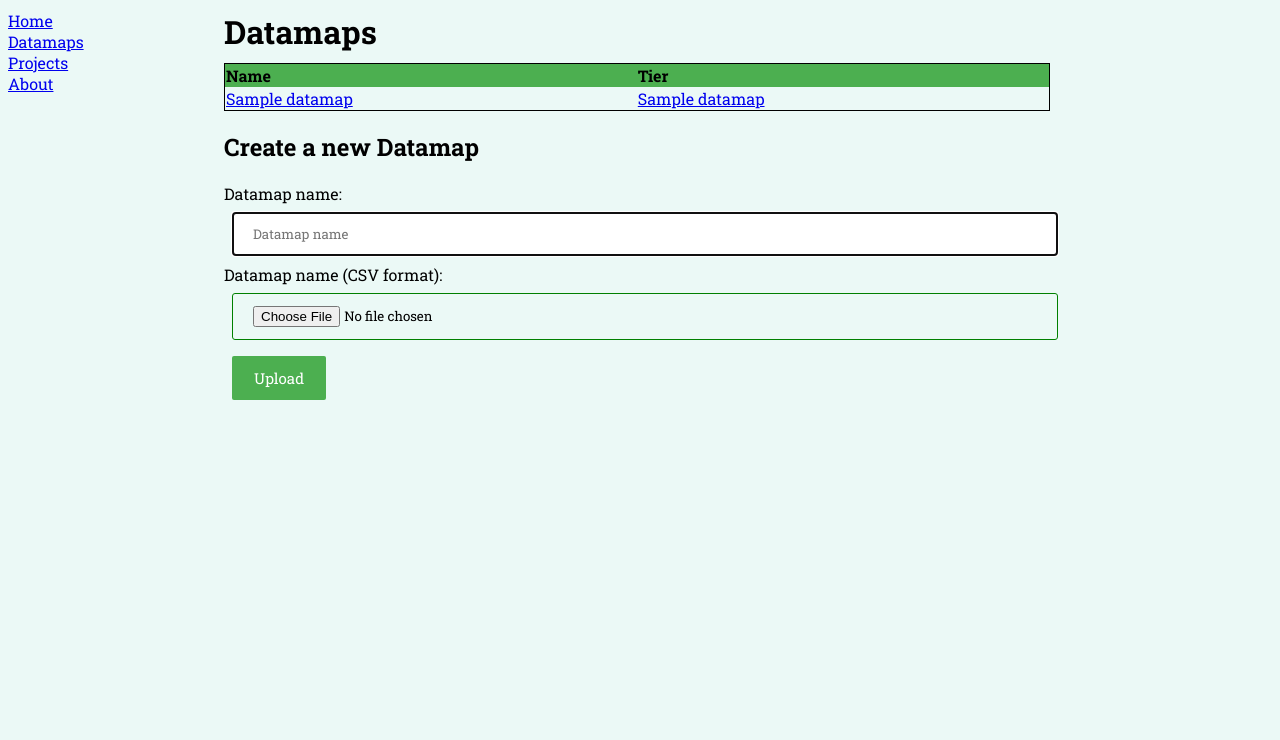
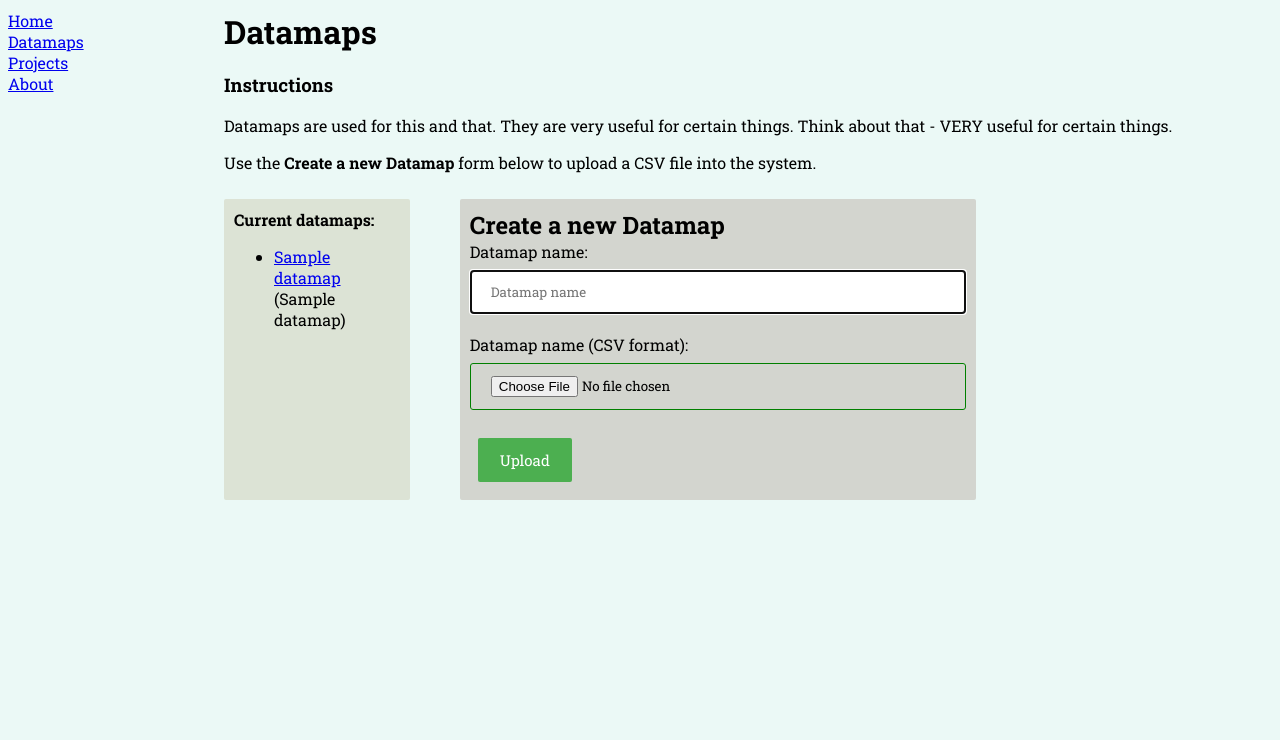
Before and after one commit to yulqen/dbasik-api, a FastAPI app: page /datamaps in a window 1280 px wide. Shown: the part 90-830 px from the top of the page. Run offline with FastAPI, Linux system fonts and the light colour scheme; tables that the repository leaves empty hold one stand-in row (values such as "Sample post").

Commit message:
wip: more layout

```diff
--- a/web/static/css/site.css
+++ b/web/static/css/site.css
@@ -19,7 +19,7 @@
 input {
     width: 100%;
     padding: 12px 20px;
-    margin: 8px;
+    margin: 8px 2px 20px 0;
     border-radius: 3px;
     border: 1px solid green;
 }
@@ -70,25 +70,33 @@ body {
   margin: 0;
 }
 
-/* Sidebar links */
-/* .sidebar a { */
-/*   display: block; */
-/*   color: black; */
-/*   padding: 16px; */
-/*   text-decoration: none; */
-/* } */
+.flex-container {
+  display: flex;
+  flex-direction: row;
+  flex-wrap: row wrap;
+  height 200px;
+}
 
-/* /1* Active/current link *1/ */
-/* .sidebar a.active { */
-/*   background-color: #04AA6D; */
-/*   color: white; */
-/* } */
+#callout-box {
+  background-color: #DCE3D5;
+  border-color: gray;
+  border-radius: 2px;
+  padding: 10px;
+  margin-top: 10px;
+  width: 18%;
+}
 
-/* /1* Links on mouse-over *1/ */
-/* .sidebar a:hover:not(.active) { */
-/*   background-color: #555; */
-/*   color: white; */
-/* } */
+#new-datamap-form {
+  background-color: #D3D5CF;
+  padding: 10px;
+  border-color: gray;
+  border-radius: 2px;
+  margin-left: 50px;
+  margin-top: 10px;
+  width: 50%;
+}
+
+
 
 /* Page content. The value of the margin-left property should match the value of the sidebar's width property */
 div.content {
--- a/web/templates/datamaps/datamaps.html
+++ b/web/templates/datamaps/datamaps.html
@@ -17,27 +17,26 @@
 {% block content %}
 <div>
     <h1>Datamaps</h1>
-        <div>
-            <table class="info">
-                <thead>
-                <tr style="background-color: #4CAF50; text-align: left">
-                    <th>Name</th>
-                    <th>Tier</th>
-                </tr>
-                </thead>
-                <tbody>
+    <div style="margin: 10px 0px; 10px 0px;">
+        <h3>Instructions</h3>
+        <p>Datamaps are used for this and that. They are very useful for certain things.
+            Think about that - VERY useful for certain things.</p>
+
+        <p>Use the <strong>Create a new Datamap</strong> form below to upload a CSV file
+            into the system.</p>
+
+    </div>
+    <div class="flex-container">
+        <div id="callout-box">
+            <strong>Current datamaps:</strong>
+            <ul>
                 {% for dm in datamaps %}
-                    <tr>
-                        <td><a href="#">{{ dm.name }}</a></td>
-                        <td><a href="#">{{ dm.tier_name }}</a></td>
-                    </tr>
+                <li><a href="#">{{ dm.name }}</a> ({{ dm.tier_name }})</li>
                 {% endfor %}
-                </tbody>
-            </table>
+            </ul>
         </div>
-        <p></p>
-        <h2>Create a new Datamap</h2>
-        <div style="width: 80%;">
+        <div id="new-datamap-form">
+            <h2 style="margin: 0;">Create a new Datamap</h2>
             <div>
                 <form action="" method="post" enctype="multipart/form-data">
                     <label for="dm_name">Datamap name:</label>
@@ -48,5 +47,8 @@
                 </form>
             </div>
         </div>
+
+    </div>
+    <p></p>
 </div>
 {% endblock %}
```
Lines whose indentation alone changed are shown as unchanged.
